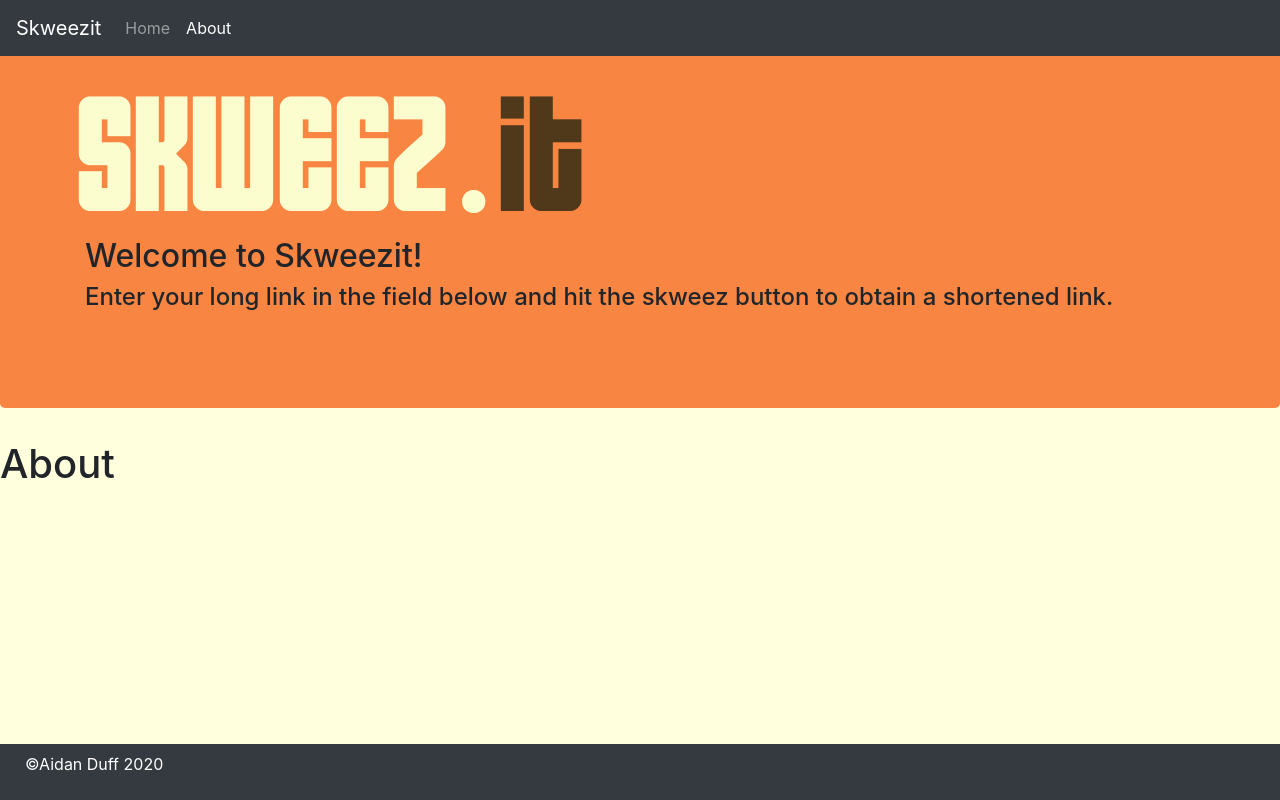
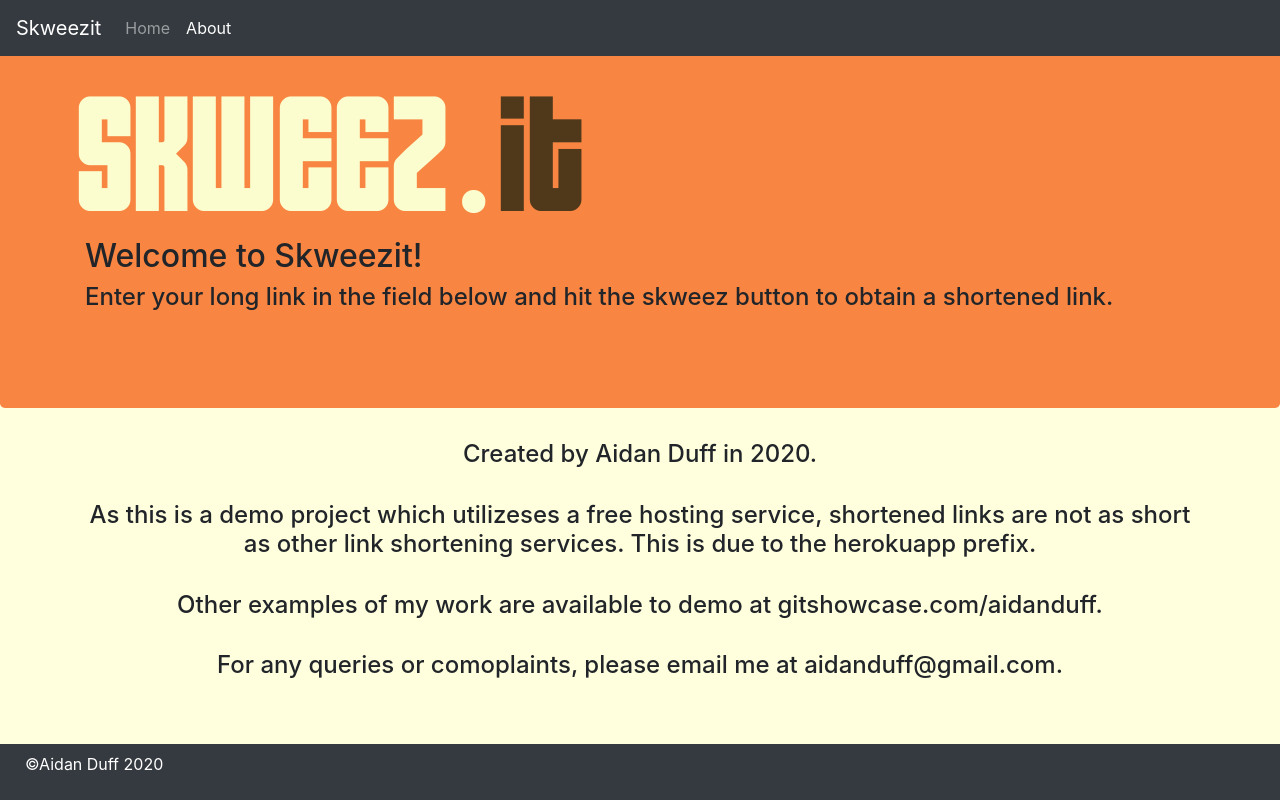
Before and after one commit to aidanduff/url-shortener-frontend, a React (Create React App) app: page /about in a window 1280 px wide. Built offline with nearby package versions, Linux system fonts and the light colour scheme.

Commit message:
added about text

```diff
--- a/src/components/about.jsx
+++ b/src/components/about.jsx
@@ -1,7 +1,13 @@
 import React from 'react'
 
 const About = () => {
-    return ( <h1>About</h1> );
+    return ( <div className="container text-center"><h4>Created by Aidan Duff in 2020.</h4><br></br>
+
+        <h4>As this is a demo project which utilizeses a free hosting service, shortened links are not as short as other link shortening services. This is due to the herokuapp prefix. </h4><br></br>
+
+        <h4>Other examples of my work are available to demo at gitshowcase.com/aidanduff.</h4><br></br>
+
+        <h4>For any queries or comoplaints, please email me at aidanduff@gmail.com.</h4></div> );
 }
 
 export default About;
```
